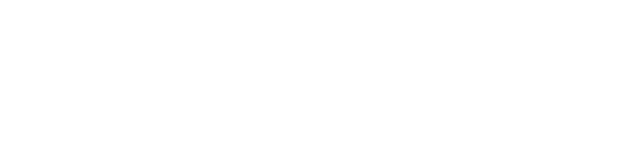
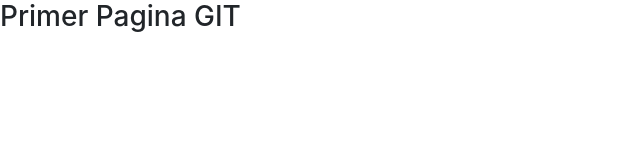
Before and after one commit to KalmAraziel/git-curso, a plain HTML site: page index.html in a window 1280 px wide. Shown: the whole page, without its empty margins (0-640 px from the left). Drawn offline with nearby package versions, Linux system fonts and the light colour scheme.

Commit message:
Segundo Commit

```diff
--- a/index.html
+++ b/index.html
@@ -12,7 +12,7 @@
 </head>
 
 <body>
-
+    <h3>Primer Pagina GIT </h3>
     <!-- Optional JavaScript -->
     <!-- jQuery first, then Popper.js, then Bootstrap JS -->
     <script src="https://code.jquery.com/jquery-3.2.1.slim.min.js" integrity="sha384-KJ3o2DKtIkvYIK3UENzmM7KCkRr/rE9/Qpg6aAZGJwFDMVNA/GpGFF93hXpG5KkN" crossorigin="anonymous"></script>
```
